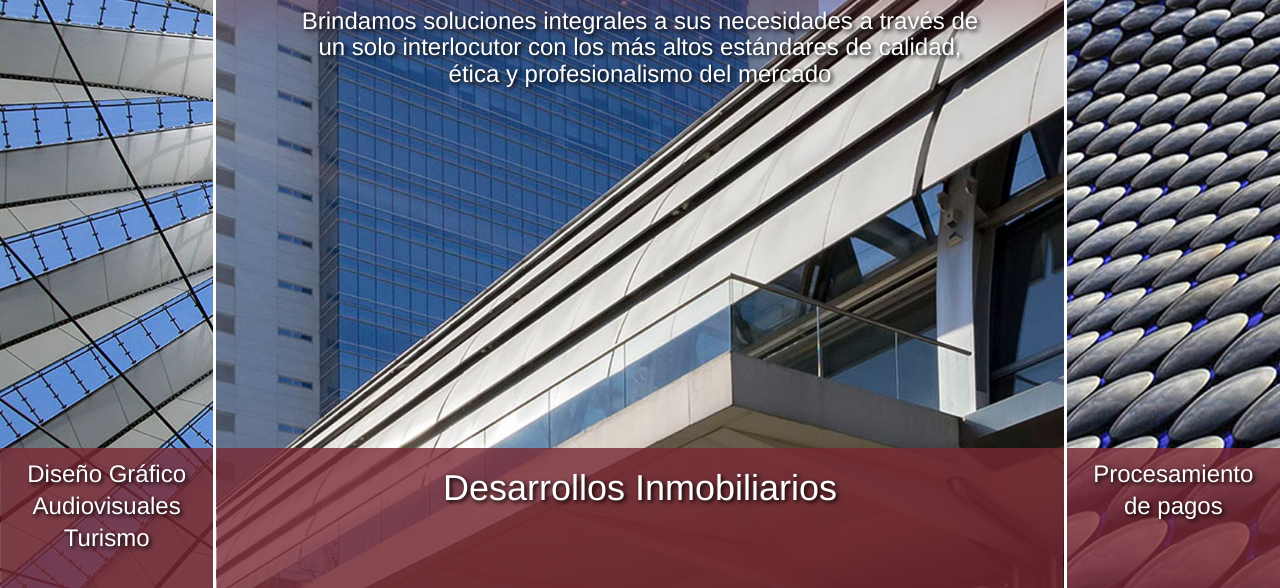
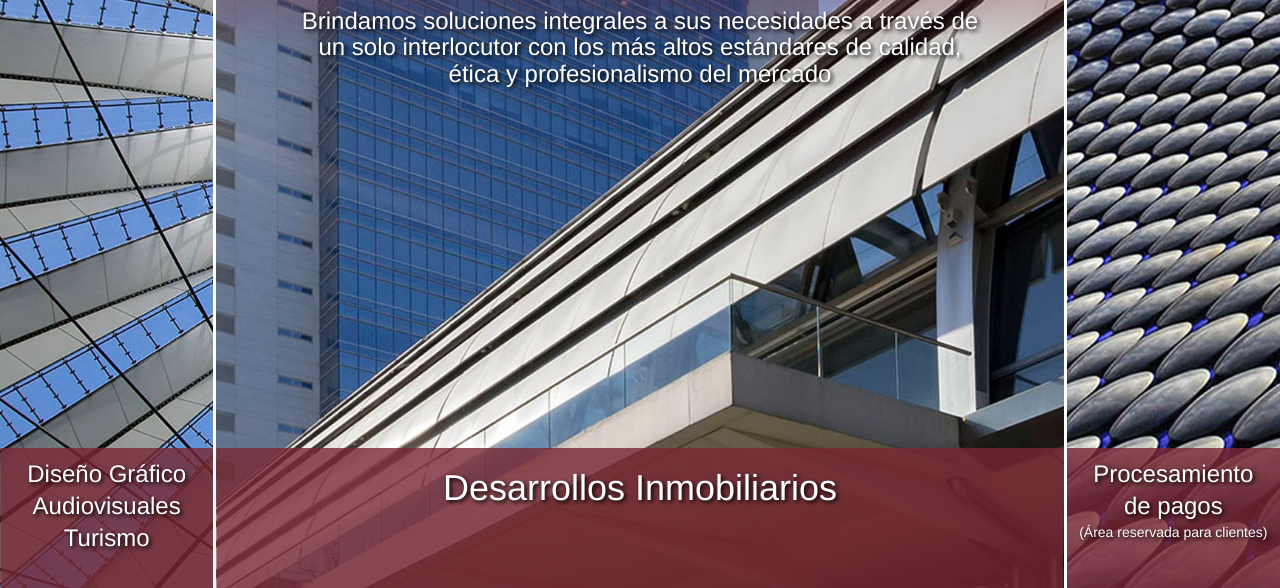
Before and after one commit to madrastudio/vueltagroup-website, a plain HTML site: page index.html in a window 1280 px wide. Shown: the part 212-800 px from the top of the page. Drawn offline with Linux system fonts and the light colour scheme.

Commit message:
update en pagos

```diff
--- a/index.html
+++ b/index.html
@@ -89,6 +89,7 @@
         	<div style="position: absolute; z-index: 10; width: 100%; height: 140px; bottom: 0px; text-align: center; left: 50%; transform: translate(-50%); color: white; text-shadow: 2px 2px 4px #000000; background-color: rgba(120, 40, 52, 0.8); padding-bottom: 20px;">
             	<h3 style="line-height: 0.5;">Procesamiento</h3>
             	<h3 style="line-height: 0.5;">de pagos</h3>
+              <p>(Área reservada para clientes)</p>
           	</div>
           <figcaption style="background-color: rgba(120, 40, 52, 0.8);"></figcaption>
           <a style="position: absolute; z-index: 100;" href="pagos.html"></a>
```
